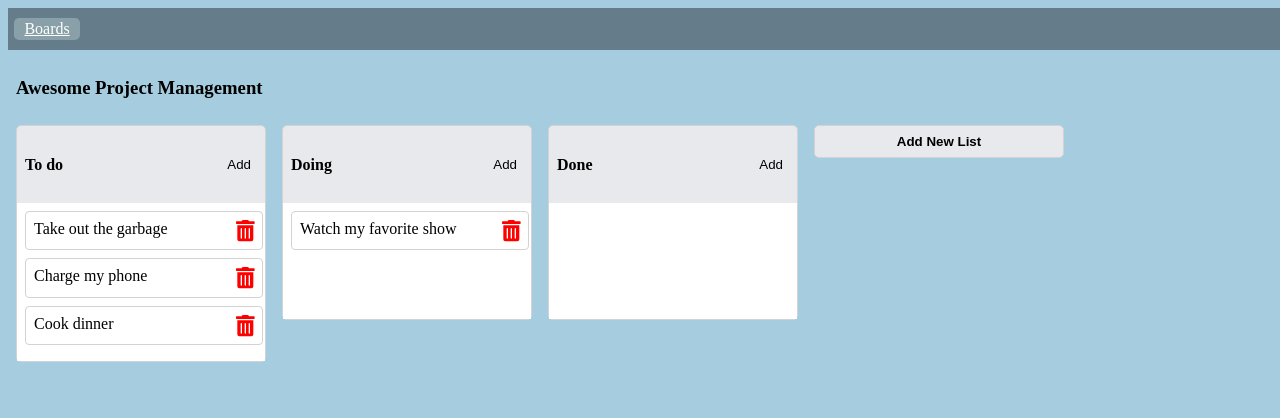
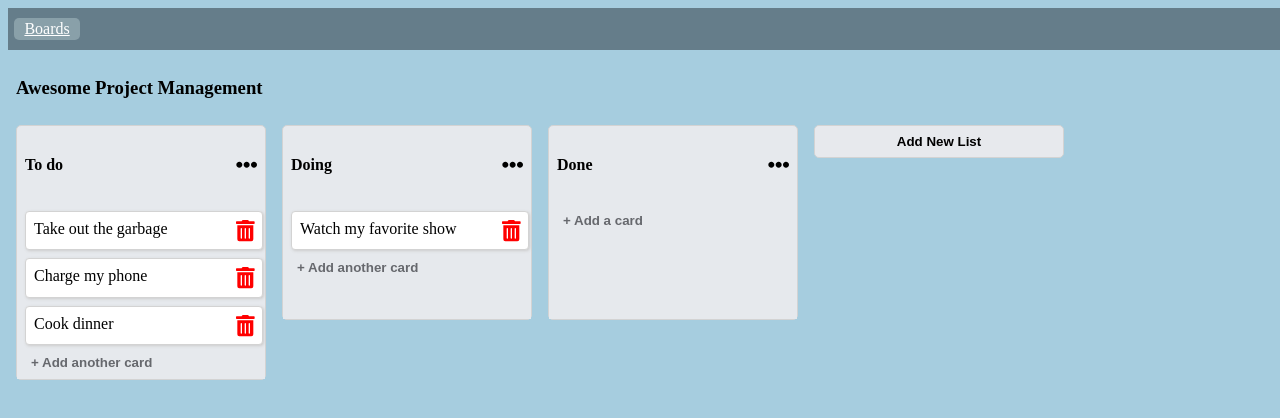
Before and after one commit to oluyoung/kanban, a React (Create React App) app: page /board1 in a window 1280 px wide. Shown: the top 418 px of the page. Built offline with nearby package versions, Linux system fonts and the light colour scheme.

Commit message:
add modal to task

```diff
--- a/package.json
+++ b/package.json
@@ -16,6 +16,7 @@
     "react": "^17.0.1",
     "react-beautiful-dnd": "^13.0.0",
     "react-dom": "^17.0.1",
+    "react-modal": "^3.12.1",
     "react-redux": "^7.2.2",
     "react-router-dom": "^5.2.0",
     "react-scripts": "4.0.1",
--- a/src/components/AddTaskInput/index.js
+++ b/src/components/AddTaskInput/index.js
@@ -1,10 +1,14 @@
 import React from 'react';
 import styled from 'styled-components';
+import { FontAwesomeIcon } from '@fortawesome/react-fontawesome';
+import { faTimes } from '@fortawesome/free-solid-svg-icons';
 
 const Container = styled.div`
-  padding; 0;
+  padding: 0;
   margin: 0;
-  display: block;
+  display: flex;
+  flex-flow: row wrap;
+  align-items: center;
 `;
 const TextArea = styled.textarea`
   border-radius: 5px;
@@ -15,18 +19,27 @@ const TextArea = styled.textarea`
   width: 100%;
   max-width: 90%;
   font-family: inherit;
+  margin-bottom: 10px;
+  resize: none;
 `;
-const Button = styled.button`
+const Add = styled.button`
   outline: none;
   border: 0;
   border-radius: 5px;
-  background-color: #a6cddf;
+  background-color: #55e360;
   color: #111;
   font-weight: bold;
   cursor: pointer;
   display: block;
   padding: 5px 12px;
-`
+  margin-right: 10px;
+`;
+const Close = styled.a`
+  cursor: pointer;
+  font-size: 16px;
+  font-weight: bold;
+  color: black;
+`;
 
 function AddTaskInput(props) {
   const inputRef = React.useRef(null);
@@ -57,8 +70,10 @@ function AddTaskInput(props) {
         onChange={(event) => setValue(event.target.value)}
         ref={inputRef}
         placeholder="Wash hands and face" />
-      <Button
-        onClick={() => addTask()}>Add</Button>
+      <Add onClick={() => addTask()}>Add</Add>
+      <Close onClick={() => props.closeTaskInput()}>
+        <FontAwesomeIcon icon={faTimes} />
+      </Close>
     </Container>
   );
 }
--- a/src/components/List/index.js
+++ b/src/components/List/index.js
@@ -1,6 +1,8 @@
 import React from 'react';
 import styled from 'styled-components';
 import { Draggable, Droppable } from 'react-beautiful-dnd';
+import { FontAwesomeIcon } from '@fortawesome/react-fontawesome';
+import { faEllipsisH } from '@fortawesome/free-solid-svg-icons';
 import Task from '../Task';
 import AddTaskInput from '../AddTaskInput';
 
@@ -10,26 +12,38 @@ const Container = styled.div`
   border: 1px solid lightgrey;
   border-radius: 5px;
   width: calc(20vw - 8px);
-  background-color: #e7e9ed;
+  background-color: #e6e9ed;
   display: flex;
   flex-flow: column nowrap;
 `;
-const Title = styled.h4`
-  padding: 8px;
+const Header = styled.div`
   display: flex;
   flex-flow: row nowrap;
   justify-content: space-between;
+  align-items: center;
+  padding: 8px;
+`;
+const Title = styled.h4`
+  display: flex;
+  flex-flow: row nowrap;
+  justify-content: space-between;
+`;
+  const Menu = styled.a`
+  color: black;
+  cursor: pointer;
 `;
 const AddTaskBtn = styled.button`
   outline: none;
   border: 0;
   background-color: transparent;
+  font-weight: bold;
+  color: #66686d;
   cursor: pointer;
 `;
 const TaskList = styled.div`
   padding: 8px;
   transition: all 0.2s ease;
-  background-color: white;
+  background-color: #e6e9ed;
   flex-grow: 1;
   min-height: 100px;
 `;
@@ -68,26 +82,30 @@ export default class List extends React.Component {
             ref={provided.innerRef}
             {...provided.draggableProps}
             onKeyDown={this.onKeyDownHandle}>
-            <Title {...provided.dragHandleProps}>
-              {this.props.column.title}
-              <AddTaskBtn onClick={() => this.props.openTaskInput(this.props.column.id)}>Add</AddTaskBtn>
-            </Title>
+            <Header>
+              <Title {...provided.dragHandleProps}>{this.props.column.title}</Title>
+              <Menu><FontAwesomeIcon icon={faEllipsisH} size="lg" /></Menu>
+            </Header>
             <Droppable droppableId={this.props.column.id} type="task">
               {(provided, snapshot) => (
                 <TaskList
                   ref={provided.innerRef}
                   {...provided.droppableProps}
-                  isDraggingOver={snapshot.isDraggingOver}
-                >
+                  isDraggingOver={snapshot.isDraggingOver}>
                   <InnerList
                     tasks={this.props.tasks}
                     listId={this.props.column.id}
                     removeTask={this.props.removeTask} />
-                  {(this.props.listIdWithOpenTaskInput === this.props.column.id) &&
+                  {(this.props.listIdWithOpenTaskInput === this.props.column.id) ?
                     <AddTaskInput
                       addTask={this.props.addTask}
                       listId={this.props.column.id}
-                      closeTaskInput={this.props.closeTaskInput} />}
+                      closeTaskInput={this.props.closeTaskInput} /> :
+                    <AddTaskBtn
+                      onClick={() => this.props.openTaskInput(this.props.column.id)}>
+                        + {this.props.tasks.length ? 'Add another card' : 'Add a card'}
+                    </AddTaskBtn>
+                    }
                   {provided.placeholder}
                 </TaskList>
               )}
--- a/src/components/Task/index.js
+++ b/src/components/Task/index.js
@@ -15,11 +15,12 @@ const Container = styled.p`
   width: 95%;
   display: inline-flex;
   justify-content: space-between;
+  box-shadow: 1px 1px 3px #ccc;
 `;
 const DeleteBtn = styled.a`
   color: red;
   display: inline-block;
-`
+`;
 
 export default class Task extends PureComponent {
   render() {
--- a/src/store/actions/board.creator.js
+++ b/src/store/actions/board.creator.js
@@ -41,7 +41,6 @@ export function getBoard(boardId, authorId) {
     if (!Object.keys(boards).includes(boardId)) {
       return;
     }
-    console.log(authorId)
     if (boards[boardId].authorId !== authorId) {
       return;
     }
--- a/src/store/actions/list.creator.js
+++ b/src/store/actions/list.creator.js
@@ -109,6 +109,7 @@ export function addList(boardId, title) {
       list: {id: listId, title, taskIds: [], authorId: getStore().authors.currentAuthorId}
     });
     dispatch(addListToBoard(boardId, listId));
+    dispatch(saveLists());
   };
 }
 
```
Also changed, not shown: src/components/Modal/index.js (+66 -1 lines), 2 other files (tests, documents, lock files or other folders).
